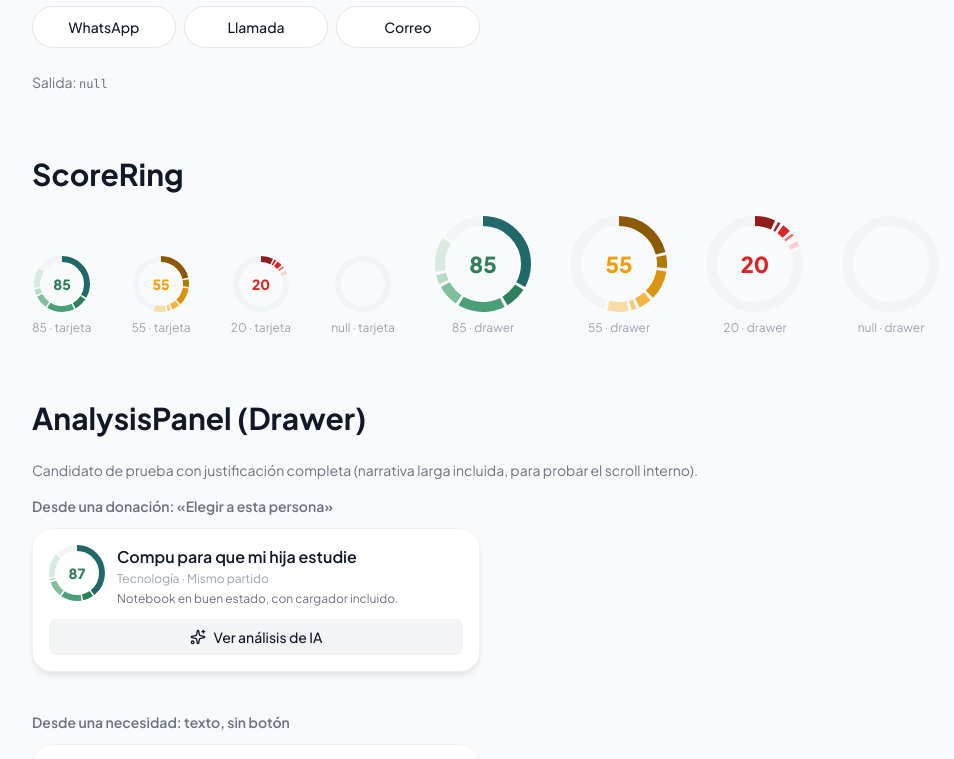
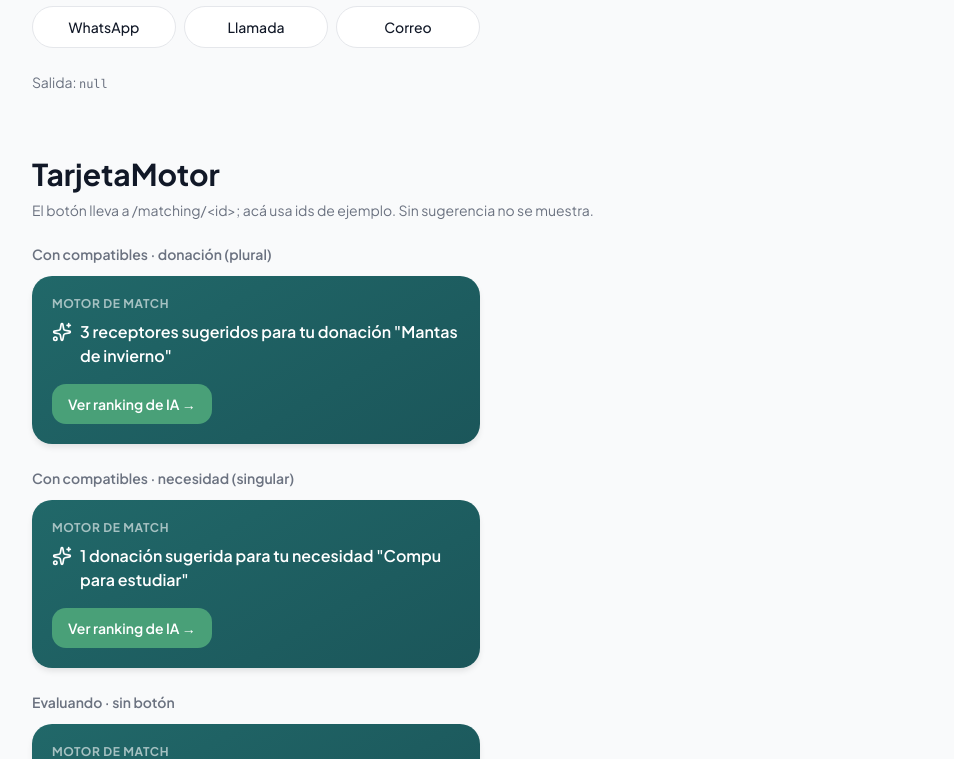
Before and after one commit to vaiven-austral/vaiven-app, a React (Vite) app: page /dev/components in a window 1280 px wide. Shown: the part 2000-2759 px from the top of the page, without its empty margins (32-986 px from the left). Built offline with nearby package versions, Linux system fonts and the light colour scheme; no server answers; the database is empty; the HTML template or start-up script is replaced by a standard one.

Commit message:
SCRUM-148: docs(vitrina): TarjetaMotor en /dev/components

```diff
--- a/src/pages/ComponentShowcase.tsx
+++ b/src/pages/ComponentShowcase.tsx
@@ -16,8 +16,10 @@ import { PublicationCard, type Publication } from '../components/publications/Pu
 import { ScoreRing } from '../components/matching/ScoreRing';
 import { CandidateCard } from '../components/matching/CandidateCard';
 import { ConfirmarEleccionModal } from '../components/matching/ConfirmarEleccionModal';
+import { TarjetaMotor } from '../components/matching/TarjetaMotor';
 import type { Candidate } from '../lib/n8n';
 import type { PublicacionOrigen } from '../lib/eleccion';
+import type { Sugerencia } from '../lib/sugerencias';
 
 // Pesos reales del motor (docs/motor/contrato.md): 40/10/20/10/5/15 sobre 100.
 // Se escalan al score de prueba para que el anillo se vea proporcionado.
@@ -109,6 +111,18 @@ const candidatoNecesidad: Candidate = {
 
 const origenDonacion: PublicacionOrigen = { id: 'demo-donacion', titulo: 'PC de escritorio completa', tipo: 'donacion' };
 const origenNecesidad: PublicacionOrigen = { id: 'demo-necesidad', titulo: 'Compu para estudiar', tipo: 'necesidad' };
+
+const sugerenciaDonacion: Sugerencia = {
+  tipo: 'compatibles',
+  publicacion: { id: 'demo-donacion', tipo: 'donacion', titulo: 'Mantas de invierno' },
+  cantidad: 3,
+};
+const sugerenciaNecesidad: Sugerencia = {
+  tipo: 'compatibles',
+  publicacion: { id: 'demo-necesidad', tipo: 'necesidad', titulo: 'Compu para estudiar' },
+  cantidad: 1,
+};
+const sugerenciaEvaluando: Sugerencia = { tipo: 'evaluando' };
 
 const mockPublications: Publication[] = [
   {
@@ -326,6 +340,29 @@ export function ComponentShowcase() {
           </div>
         </section>
 
+        {/* TARJETA DEL MOTOR (inicio) */}
+        <section className="mb-16">
+          <h2 className="text-3xl font-700 text-tinta mb-2">TarjetaMotor</h2>
+          <p className="text-sm text-texto-medio mb-6">
+            El botón lleva a /matching/&lt;id&gt;; acá usa ids de ejemplo. Sin sugerencia no se muestra.
+          </p>
+
+          <div className="space-y-6 max-w-md">
+            <div>
+              <p className="text-sm font-600 text-texto-medio mb-3">Con compatibles · donación (plural)</p>
+              <TarjetaMotor sugerencia={sugerenciaDonacion} />
+            </div>
+            <div>
+              <p className="text-sm font-600 text-texto-medio mb-3">Con compatibles · necesidad (singular)</p>
+              <TarjetaMotor sugerencia={sugerenciaNecesidad} />
+            </div>
+            <div>
+              <p className="text-sm font-600 text-texto-medio mb-3">Evaluando · sin botón</p>
+              <TarjetaMotor sugerencia={sugerenciaEvaluando} />
+            </div>
+          </div>
+        </section>
+
         {/* SCORE RING */}
         <section className="mb-16">
           <h2 className="text-3xl font-700 text-tinta mb-6">ScoreRing</h2>
```
